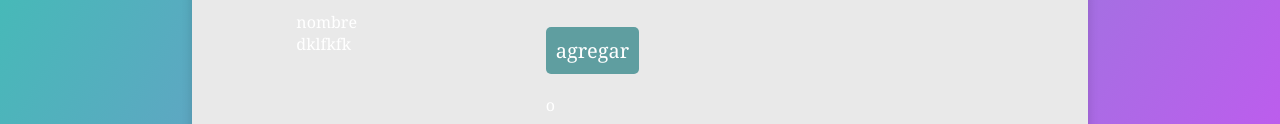
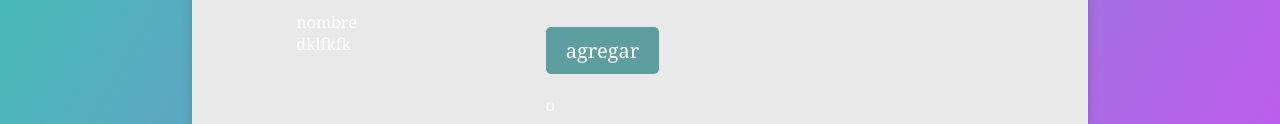
Before and after one commit to maskcodegg/RFake, a plain HTML site: page index.html in a window 1280 px wide. Shown: the part 177-301 px from the top of the page. Drawn offline with Linux system fonts and the light colour scheme.

Commit message:
Update estilos.css

```diff
--- a/estilos.css
+++ b/estilos.css
@@ -68,7 +68,7 @@
     color: #fff;
     font-size: 20px;
     border-radius: 5px;
-    padding: 10px 10px;
+    padding: 10px 20px;
     margin-top: 10px;
 
 
```
